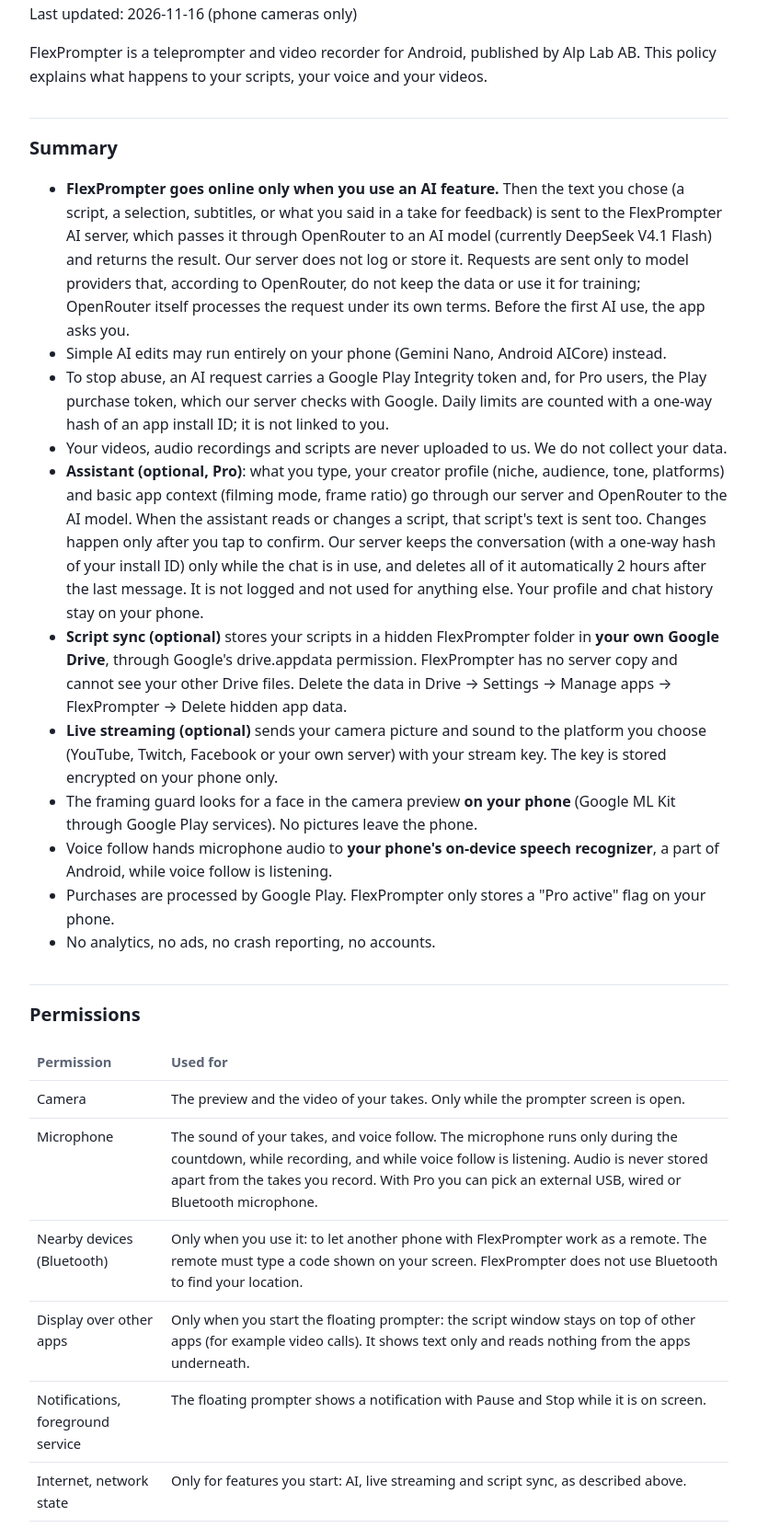
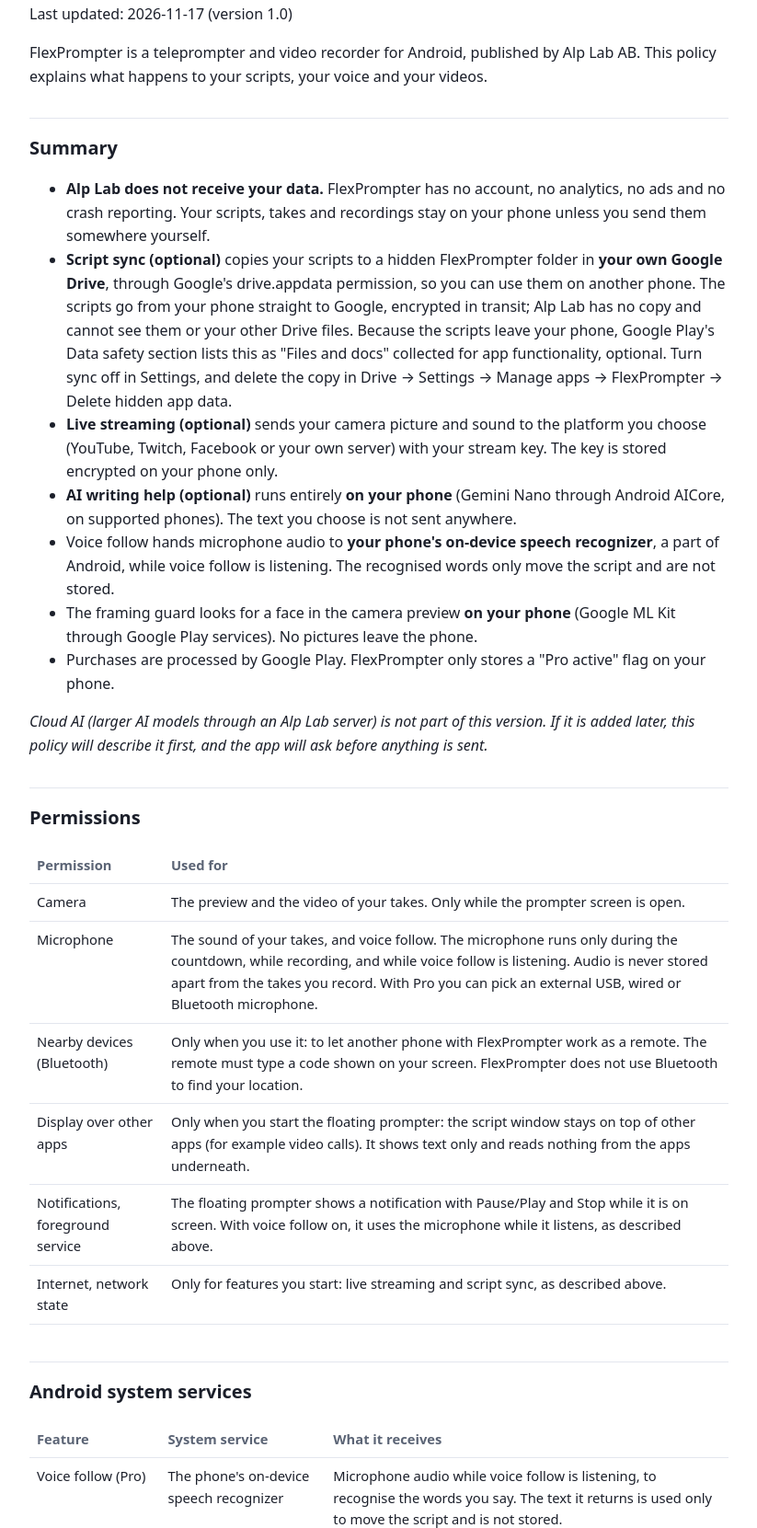
Before and after one commit to alpCaner/arckeys-privacy, a plain HTML site: page flexprompter.html in a window 1280 px wide. Shown: the part 81-1742 px from the top of the page at 92% size, without its empty margins (228-1051 px from the left). Drawn offline with Linux system fonts and the light colour scheme.

Commit message:
FlexPrompter privacy policy for 1.0: on-device AI only, Drive sync as Files and docs, no Alp Lab server

```diff
--- a/flexprompter.html
+++ b/flexprompter.html
@@ -15,36 +15,33 @@ th,td{text-align:left;vertical-align:top;padding:8px;border-bottom:1px solid var
 td em,li em,p em{color:inherit}
 </style></head><body><main>
 <h1>FlexPrompter – Privacy Policy</h1>
-<p><em>Last updated: 2026-11-16 (phone cameras only)</em></p>
+<p><em>Last updated: 2026-11-17 (version 1.0)</em></p>
 <p>FlexPrompter is a teleprompter and video recorder for Android, published by Alp Lab AB. This policy explains what happens to your scripts, your voice and your videos.</p>
 <h2>Summary</h2>
 <ul>
-<li><strong>FlexPrompter goes online only when you use an AI feature.</strong> Then the text you chose (a script, a selection, subtitles, or what you said in a take for feedback) is sent to the FlexPrompter AI server, which passes it through OpenRouter to an AI model (currently DeepSeek V4.1 Flash) and returns the result. Our server does not log or store it. Requests are sent only to model providers that, according to OpenRouter, do not keep the data or use it for training; OpenRouter itself processes the request under its own terms. Before the first AI use, the app asks you.</li>
-<li>Simple AI edits may run entirely on your phone (Gemini Nano, Android AICore) instead.</li>
-<li>To stop abuse, an AI request carries a Google Play Integrity token and, for Pro users, the Play purchase token, which our server checks with Google. Daily limits are counted with a one-way hash of an app install ID; it is not linked to you.</li>
-<li>Your videos, audio recordings and scripts are never uploaded to us. We do not collect your data.</li>
-<li><strong>Assistant (optional, Pro)</strong>: what you type, your creator profile (niche, audience, tone, platforms) and basic app context (filming mode, frame ratio) go through our server and OpenRouter to the AI model. When the assistant reads or changes a script, that script's text is sent too. Changes happen only after you tap to confirm. Our server keeps the conversation (with a one-way hash of your install ID) only while the chat is in use, and deletes all of it automatically 2 hours after the last message. It is not logged and not used for anything else. Your profile and chat history stay on your phone.</li>
-<li><strong>Script sync (optional)</strong> stores your scripts in a hidden FlexPrompter folder in <strong>your own Google Drive</strong>, through Google's drive.appdata permission. FlexPrompter has no server copy and cannot see your other Drive files. Delete the data in Drive → Settings → Manage apps → FlexPrompter → Delete hidden app data.</li>
+<li><strong>Alp Lab does not receive your data.</strong> FlexPrompter has no account, no analytics, no ads and no crash reporting. Your scripts, takes and recordings stay on your phone unless you send them somewhere yourself.</li>
+<li><strong>Script sync (optional)</strong> copies your scripts to a hidden FlexPrompter folder in <strong>your own Google Drive</strong>, through Google's drive.appdata permission, so you can use them on another phone. The scripts go from your phone straight to Google, encrypted in transit; Alp Lab has no copy and cannot see them or your other Drive files. Because the scripts leave your phone, Google Play's Data safety section lists this as "Files and docs" collected for app functionality, optional. Turn sync off in Settings, and delete the copy in Drive → Settings → Manage apps → FlexPrompter → Delete hidden app data.</li>
 <li><strong>Live streaming (optional)</strong> sends your camera picture and sound to the platform you choose (YouTube, Twitch, Facebook or your own server) with your stream key. The key is stored encrypted on your phone only.</li>
+<li><strong>AI writing help (optional)</strong> runs entirely <strong>on your phone</strong> (Gemini Nano through Android AICore, on supported phones). The text you choose is not sent anywhere.</li>
+<li>Voice follow hands microphone audio to <strong>your phone's on-device speech recognizer</strong>, a part of Android, while voice follow is listening. The recognised words only move the script and are not stored.</li>
 <li>The framing guard looks for a face in the camera preview <strong>on your phone</strong> (Google ML Kit through Google Play services). No pictures leave the phone.</li>
-<li>Voice follow hands microphone audio to <strong>your phone's on-device speech recognizer</strong>, a part of Android, while voice follow is listening.</li>
 <li>Purchases are processed by Google Play. FlexPrompter only stores a "Pro active" flag on your phone.</li>
-<li>No analytics, no ads, no crash reporting, no accounts.</li>
 </ul>
+<p><em>Cloud AI (larger AI models through an Alp Lab server) is not part of this version. If it is added later, this policy will describe it first, and the app will ask before anything is sent.</em></p>
 <h2>Permissions</h2>
 <div class="t"><table><thead><tr><th>Permission</th><th>Used for</th></tr></thead><tbody>
 <tr><td>Camera</td><td>The preview and the video of your takes. Only while the prompter screen is open.</td></tr>
 <tr><td>Microphone</td><td>The sound of your takes, and voice follow. The microphone runs only during the countdown, while recording, and while voice follow is listening. Audio is never stored apart from the takes you record. With Pro you can pick an external USB, wired or Bluetooth microphone.</td></tr>
 <tr><td>Nearby devices (Bluetooth)</td><td>Only when you use it: to let another phone with FlexPrompter work as a remote. The remote must type a code shown on your screen. FlexPrompter does not use Bluetooth to find your location.</td></tr>
 <tr><td>Display over other apps</td><td>Only when you start the floating prompter: the script window stays on top of other apps (for example video calls). It shows text only and reads nothing from the apps underneath.</td></tr>
-<tr><td>Notifications, foreground service</td><td>The floating prompter shows a notification with Pause and Stop while it is on screen.</td></tr>
-<tr><td>Internet, network state</td><td>Only for features you start: AI, live streaming and script sync, as described above.</td></tr>
+<tr><td>Notifications, foreground service</td><td>The floating prompter shows a notification with Pause/Play and Stop while it is on screen. With voice follow on, it uses the microphone while it listens, as described above.</td></tr>
+<tr><td>Internet, network state</td><td>Only for features you start: live streaming and script sync, as described above.</td></tr>
 </tbody></table></div>
 <h2>Android system services</h2>
 <div class="t"><table><thead><tr><th>Feature</th><th>System service</th><th>What it receives</th></tr></thead><tbody>
 <tr><td>Voice follow (Pro)</td><td>The phone's on-device speech recognizer</td><td>Microphone audio while voice follow is listening, to recognise the words you say. The text it returns is used only to move the script and is not stored.</td></tr>
-<tr><td>AI on the phone (optional)</td><td>Android AICore (Gemini Nano)</td><td>The text you chose, on your phone only. Android downloads the model the first time.</td></tr>
-<tr><td>AI on the server (optional)</td><td>FlexPrompter AI server → OpenRouter → AI model provider</td><td>The text you chose, a Play Integrity token, the Pro purchase token, a hashed install ID. Nothing is stored by our server.</td></tr>
+<tr><td>AI writing help (optional)</td><td>Android AICore (Gemini Nano)</td><td>The text you chose, on your phone only. Android downloads the model the first time.</td></tr>
+<tr><td>Script sync (optional)</td><td>Google Drive (your account, hidden app folder)</td><td>Your scripts, under Google's terms and privacy policy. Signing in uses your Google account through Android.</td></tr>
 <tr><td>Pro purchase or subscription</td><td>Google Play Store app</td><td>Purchase details, handled by Google Play under Google's terms and privacy policy</td></tr>
 </tbody></table></div>
 <p>Offline speech language packs are downloaded and updated by Android, not by FlexPrompter.</p>
@@ -55,9 +52,9 @@ td em,li em,p em{color:inherit}
 <tr><td>Your setups (presets)</td><td>App-private storage</td><td>Delete setups in Settings</td></tr>
 </tbody></table></div>
 <h2>Sharing</h2>
-<p>FlexPrompter shares nothing by itself. When you tap <em>Share</em> on a take, Android's share sheet sends it to the app you pick.</p>
+<p>Alp Lab does not sell or share your data, and FlexPrompter shares nothing by itself. Data goes to another company only through a feature you turn on: Google Drive for script sync, and the platform you pick for live streaming. When you tap <em>Share</em> on a take, Android's share sheet sends it to the app you pick.</p>
 <h2>Children</h2>
-<p>FlexPrompter is not directed at children under 13 and collects no personal data from anyone.</p>
+<p>FlexPrompter is not directed at children under 13. Alp Lab does not receive personal data from anyone.</p>
 <h2>Changes</h2>
 <p>If this policy changes, the new version is published at this address with a new date.</p>
 <h2>Contact</h2>
```
